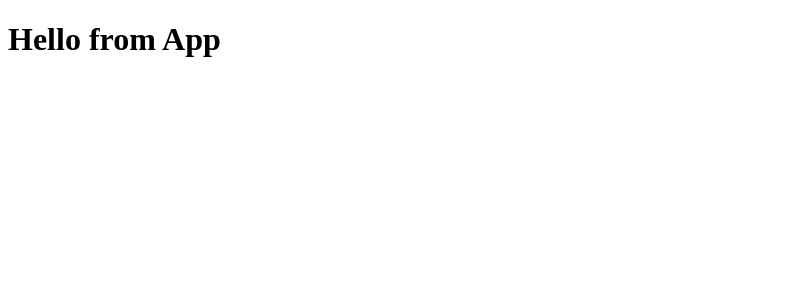
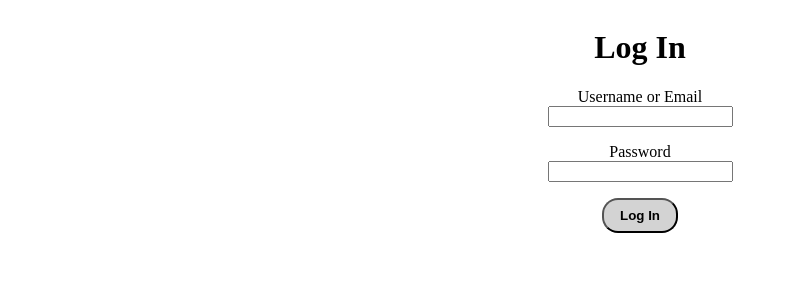
Before and after one commit to alberthskim/API-Project, a React (Create React App) app in the folder frontend/: page /login in a window 1280 px wide. Shown: the top 300 px of the page, without its empty margins (0-788 px from the left). Built offline with nearby package versions, Linux system fonts and the light colour scheme; no server answers.

Commit message:
LoginFrom component

```diff
--- a/frontend/src/App.js
+++ b/frontend/src/App.js
@@ -1,6 +1,14 @@
+import React from "react";
+import { Route, Switch } from "react-router-dom";
+import LoginFormPage from "./components/LoginFormPage";
+
 function App() {
   return (
-    <h1>Hello from App</h1>
+    <Switch>
+      <Route path="/login">
+        <LoginFormPage />
+      </Route>
+    </Switch>
   );
 }
 
--- /dev/null
+++ b/frontend/src/components/LoginFormPage/LoginForm.css
@@ -0,0 +1,35 @@
+.login-container {
+    display: flex;
+    flex-direction: column;
+    align-items: center;
+}
+
+label {
+    display: flex;
+    flex-direction: column;
+    align-items: center;
+    margin-bottom: 1rem;
+}
+input {
+    display: flex;
+}
+
+.button {
+    display: flex;
+    flex-direction: column;
+    align-items: center;
+    justify-content: center;
+}
+
+.button > button {
+    color: black;
+    font-weight: bold;
+    background-color: lightgray;
+    padding: .5rem 1rem;
+    border-radius: 1rem;
+}
+
+button:hover {
+    color: green;
+    background-color: black;
+}
--- /dev/null
+++ b/frontend/src/components/LoginFormPage/index.js
@@ -0,0 +1,58 @@
+import React, { useState } from "react";
+import * as sessionActions from "../../store/session";
+import { useDispatch, useSelector } from "react-redux";
+import { Redirect } from "react-router-dom";
+import "./LoginForm.css";
+
+function LoginFormPage() {
+  const dispatch = useDispatch();
+  const sessionUser = useSelector((state) => state.session.user);
+  const [credential, setCredential] = useState("");
+  const [password, setPassword] = useState("");
+  const [errors, setErrors] = useState({});
+
+  if (sessionUser) return <Redirect to="/" />;
+
+  const handleSubmit = (e) => {
+    e.preventDefault();
+    setErrors({});
+    return dispatch(sessionActions.login({ credential, password })).catch(
+      async (res) => {
+        const data = await res.json();
+        if (data && data.errors) setErrors(data.errors);
+      }
+    );
+  };
+
+  return (
+    <div className="login-container">
+      <h1>Log In</h1>
+      <form onSubmit={handleSubmit}>
+        <label>
+          Username or Email
+          <input
+            type="text"
+            value={credential}
+            onChange={(e) => setCredential(e.target.value)}
+            required
+          />
+        </label>
+        <label>
+          Password
+          <input
+            type="password"
+            value={password}
+            onChange={(e) => setPassword(e.target.value)}
+            required
+          />
+        </label>
+        {errors.credential && <p>{errors.credential}</p>}
+        <div className="button">
+          <button type="submit">Log In</button>
+        </div>
+      </form>
+    </div>
+  );
+}
+
+export default LoginFormPage;
```
